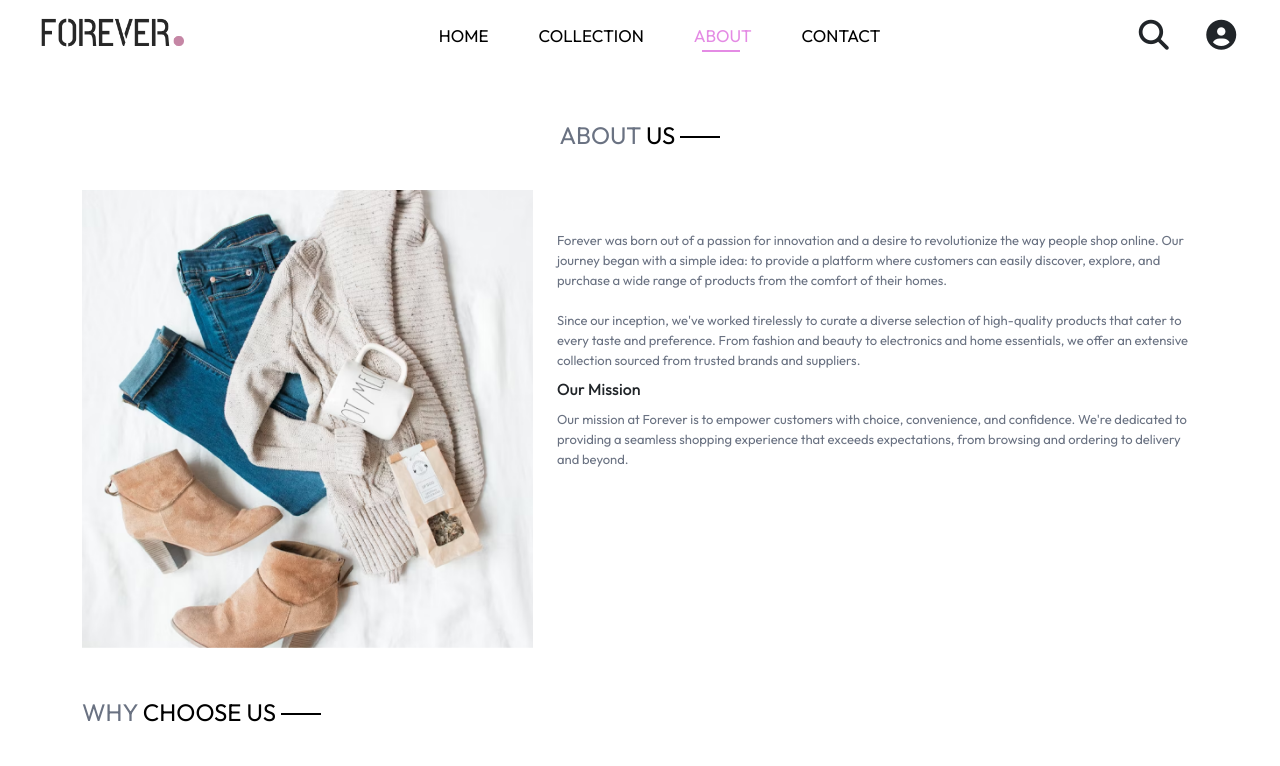
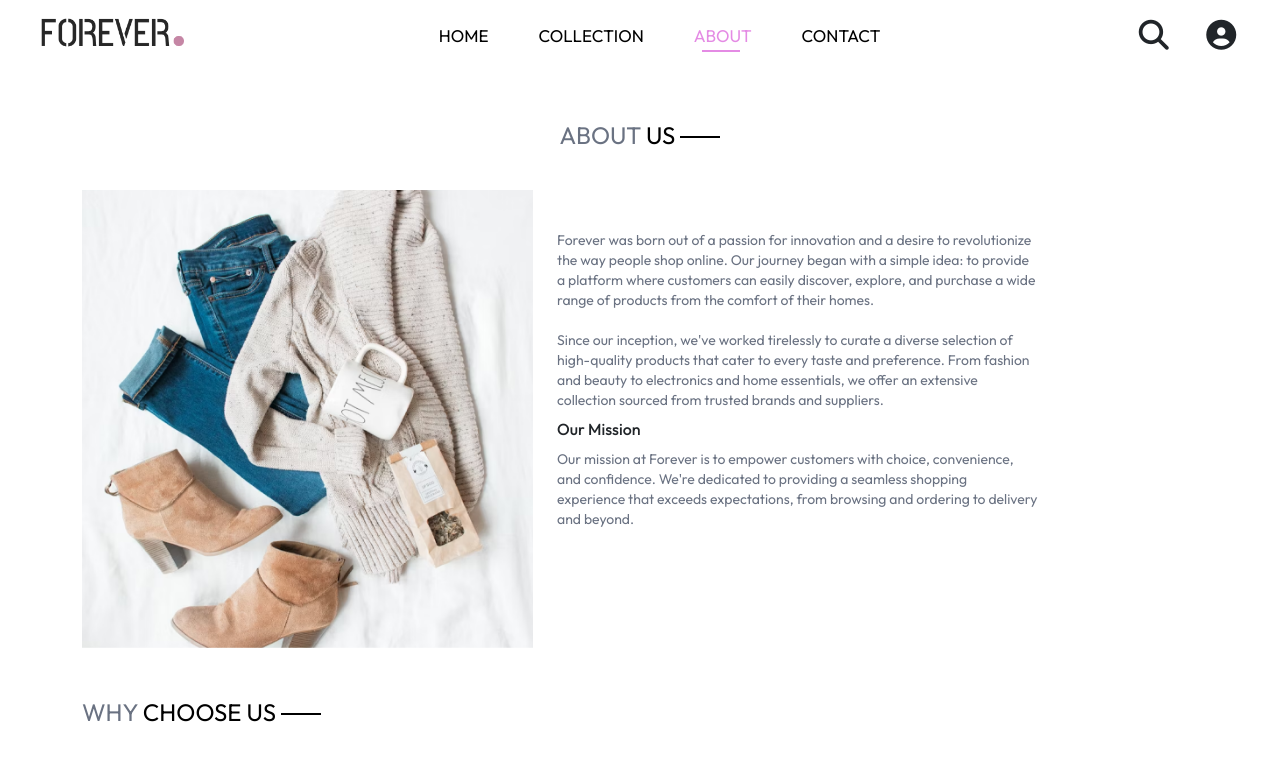
Before and after one commit to ArkoprobhaMazumder/newEcommerce2026, a React (Vite) app: page /about in a window 1280 px wide. Shown: the top 766 px of the page. Built offline with nearby package versions, Linux system fonts and the light colour scheme.

Commit message:
Slight Change

```diff
--- a/src/pages/about/about.module.css
+++ b/src/pages/about/about.module.css
@@ -42,9 +42,10 @@
         }
 
         &>p {
+            width: 75%;
             color: #6a7282 !important;
             font-weight: 400 !important;
-            font-size: 13px !important;
+            font-size: 14px !important;
             line-height: 20px !important;
             padding: 10px 0px !important;
         }
```
